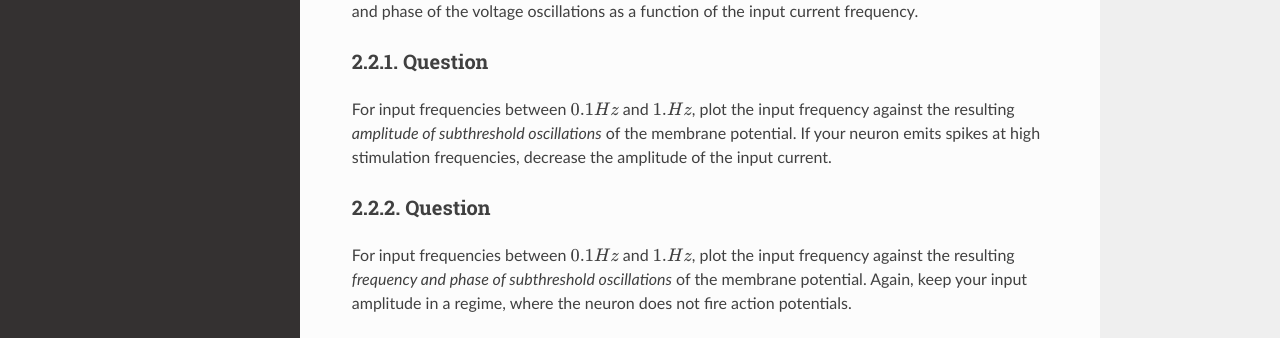
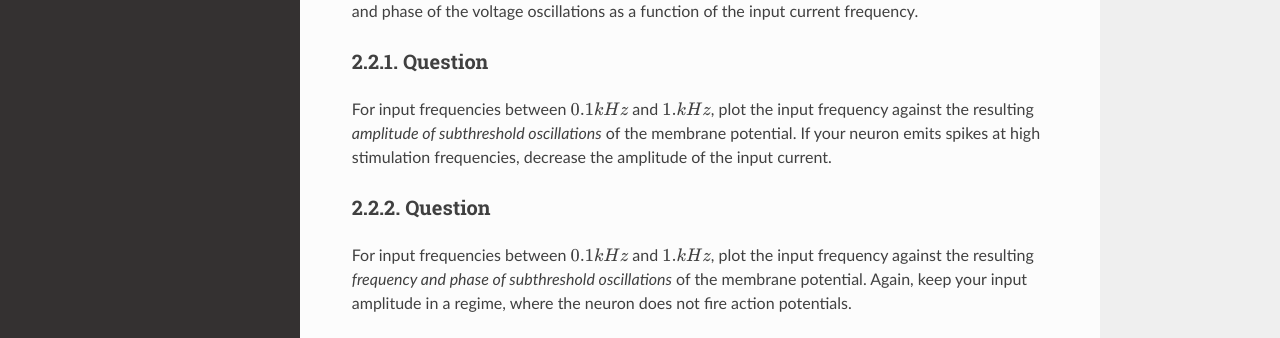
Before and after one commit to EPFL-LCN/neuronaldynamics-exercises, a Sphinx documentation site: the page built from doc/exercises/leaky-integrate-and-fire.rst, in a window 1280 px wide and 900 px high, scrolled down 505 px. Shown: the part 395-733 px from the top of the window. Built offline with Sphinx 7.4.7 and the Read the Docs theme 2.0.0, drawn with Linux system fonts in a browser that asks for light colours; the version number could not be read and is left out.

Commit message:
corrected units in LIF exercise

```diff
--- a/doc/exercises/leaky-integrate-and-fire.rst
+++ b/doc/exercises/leaky-integrate-and-fire.rst
@@ -50,7 +50,7 @@ current frequency.
 Question
 ~~~~~~~~
 
-For input frequencies between :math:`0.1Hz` and :math:`1.Hz`, plot the
+For input frequencies between :math:`0.1kHz` and :math:`1.kHz`, plot the
 input frequency against the resulting *amplitude of subthreshold
 oscillations* of the membrane potential. If your neuron emits spikes at
 high stimulation frequencies, decrease the amplitude of the input
@@ -59,7 +59,7 @@ current.
 Question
 ~~~~~~~~
 
-For input frequencies between :math:`0.1Hz` and :math:`1.Hz`, plot the
+For input frequencies between :math:`0.1kHz` and :math:`1.kHz`, plot the
 input frequency against the resulting *frequency and phase of
 subthreshold oscillations* of the membrane potential. Again, keep your
 input amplitude in a regime, where the neuron does not fire action
```
